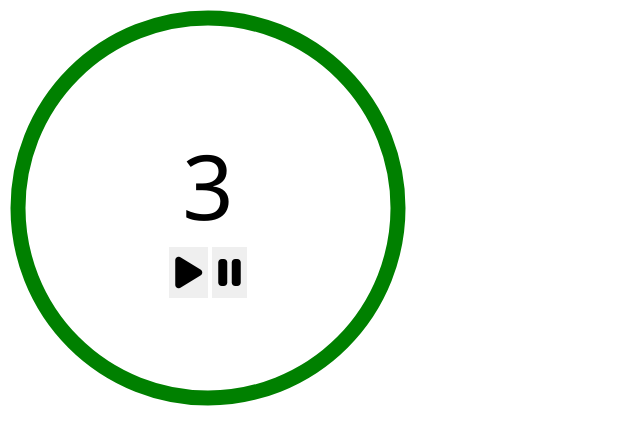
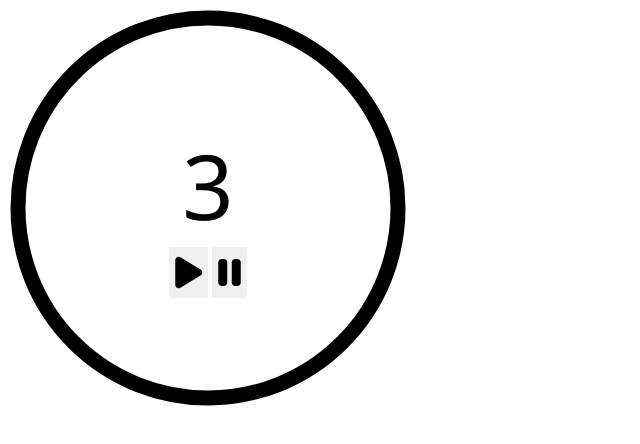
Before and after one commit to PawasAgrawal/Timer, a plain HTML site: page index.html in a window 1280 px wide. Shown: the whole page, without its empty margins (0-640 px from the left). Drawn offline with Linux system fonts and the light colour scheme.

Commit message:
Formated index.html

```diff
--- a/index.html
+++ b/index.html
@@ -18,7 +18,7 @@
             </div>
         </div>
         <svg class="dial">
-            <circle fill="transparent" stroke="green" stroke-width="15" r="190" cx="0" cy="200"
+            <circle fill="transparent" stroke="black" stroke-width="15" r="190" cx="0" cy="200"
                 transform="rotate(-90 100 100)" />
         </svg>
     </div>
```
